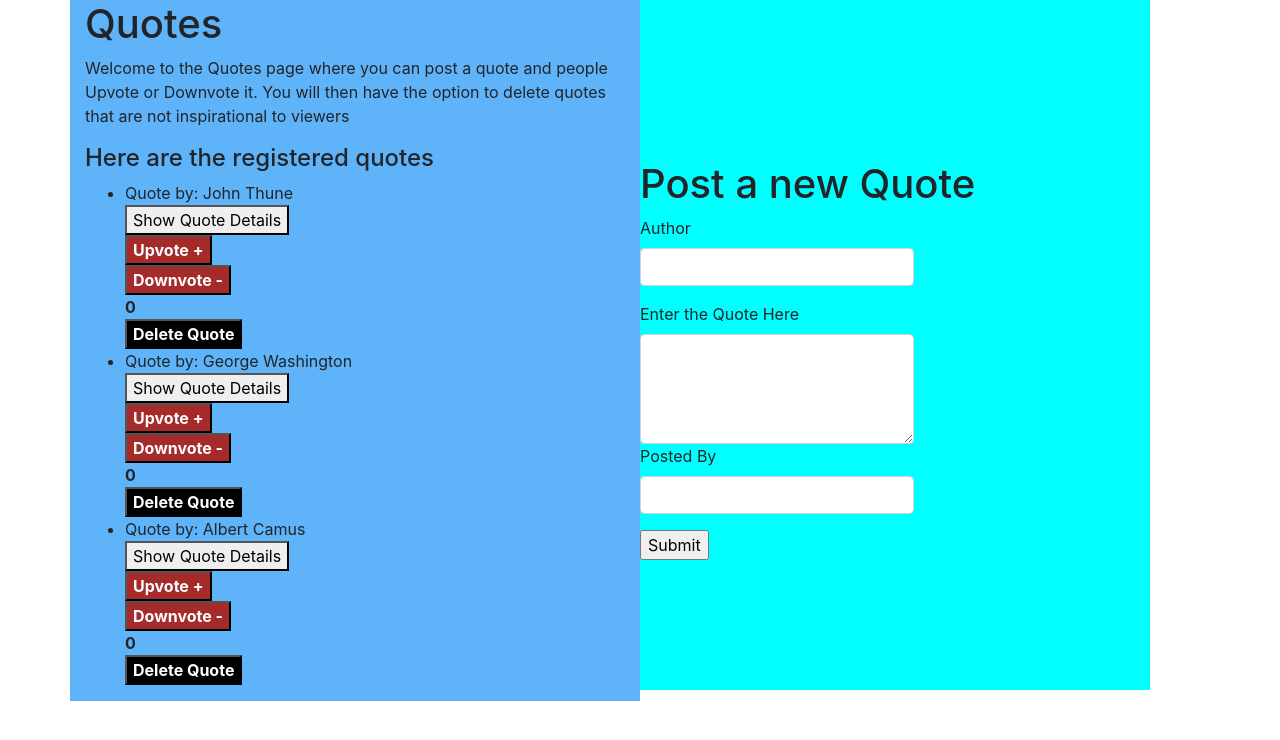
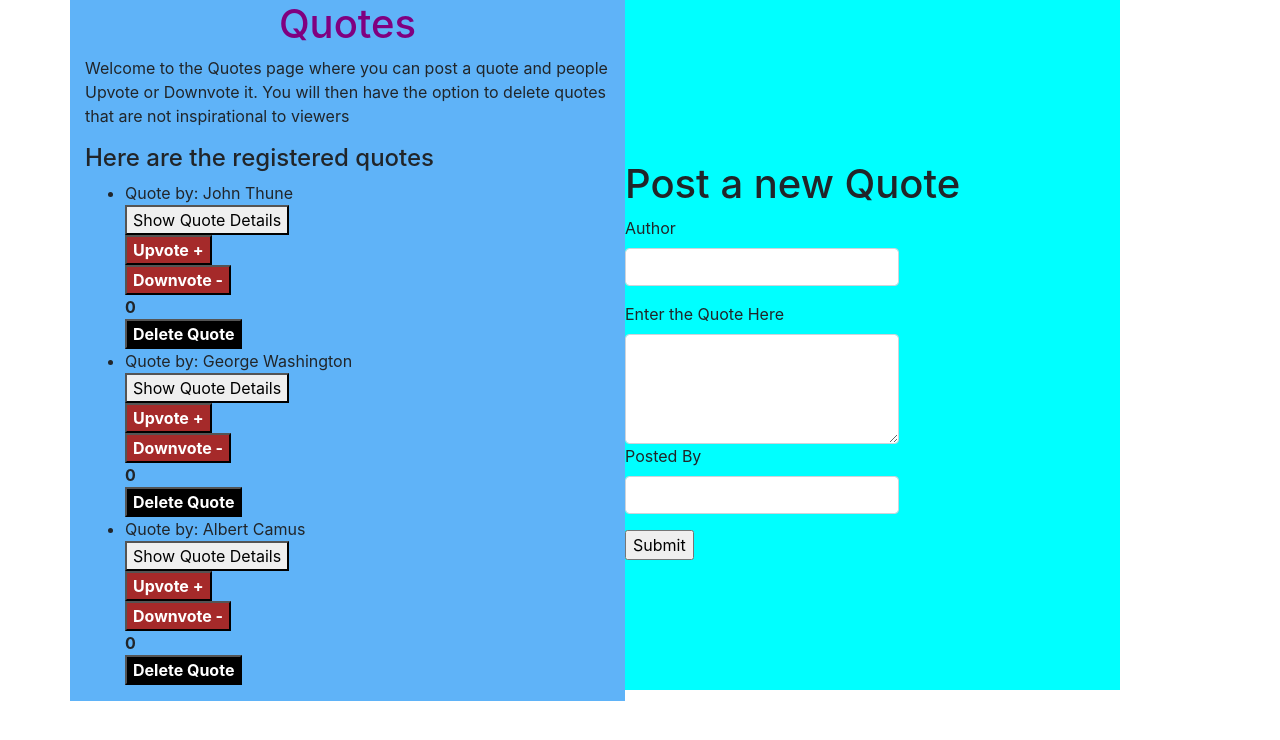
Before and after one commit to samoluoch/quotes, an Angular app: page / in a window 1280 px wide. Shown: the top 740 px of the page. Built offline with nearby package versions, Linux system fonts and the light colour scheme.

Commit message:
restyled the page by changing the color of the title to purple

```diff
--- a/src/app/quotes/quotes.component.css
+++ b/src/app/quotes/quotes.component.css
@@ -16,3 +16,10 @@
   background-color: black;
   color: white;
 }
+#quotesPage {
+  width: 100%;
+}
+#quotesTitle {
+  text-align: center;
+  color: purple;
+}
--- a/src/app/quotes/quotes.component.html
+++ b/src/app/quotes/quotes.component.html
@@ -1,7 +1,7 @@
 <div class="container">
-  <div class="row">
+  <div class="row" id="quotesPage">
     <div class="col-md-6" id="quoteInfo">
-        <h1>Quotes</h1>
+        <h1 id="quotesTitle">Quotes</h1>
         <p>Welcome to the Quotes page where you can post a quote and people Upvote or Downvote it. You will then have the option to delete quotes that are not inspirational to viewers</p>
 
         <h4>Here are the registered quotes</h4>
```
Also changed, not shown: 4 other files (tests, documents, lock files or other folders).
